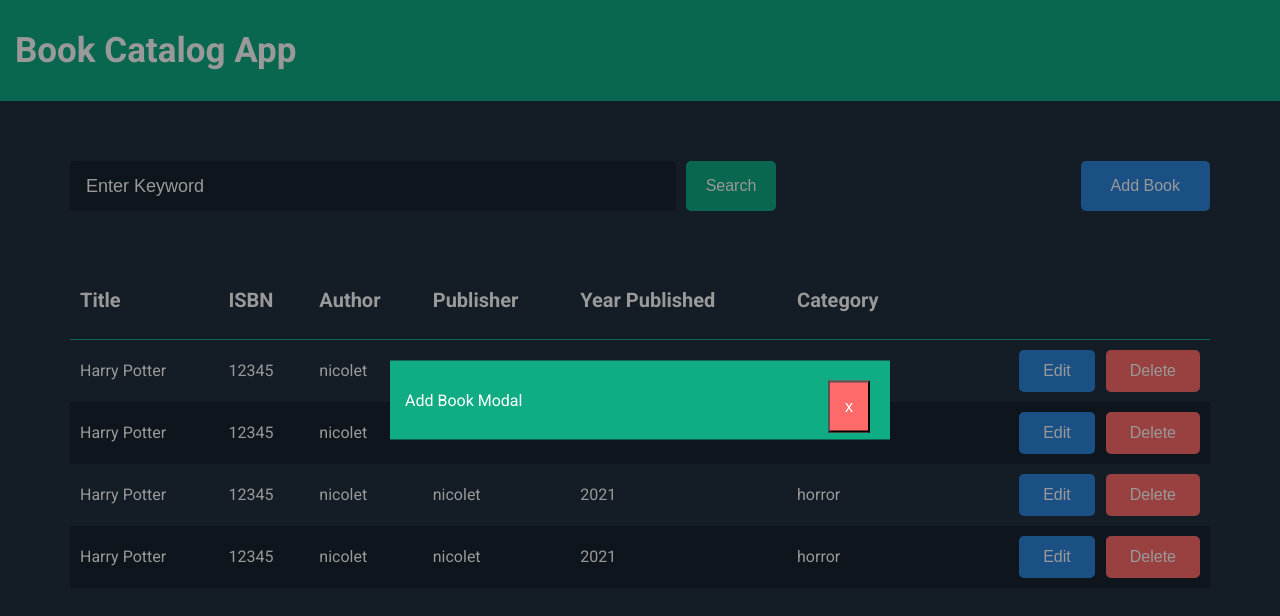
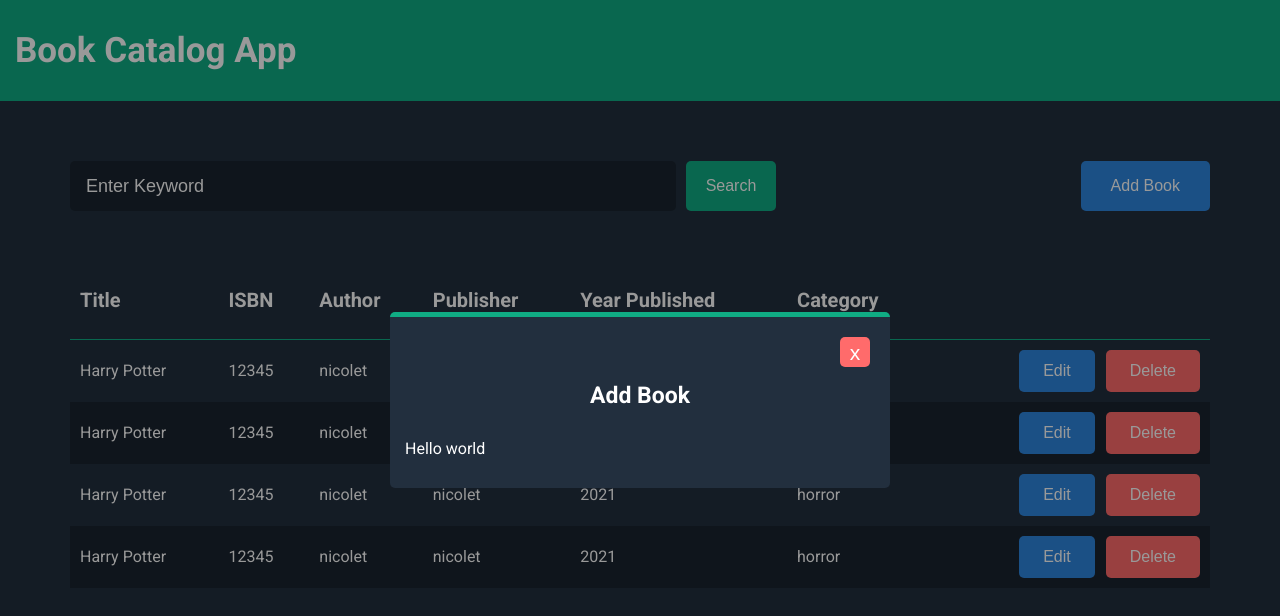
Before and after one commit to niketski/react-book-catalog-app, a React (Create React App) app: page / in a window 1280 px wide. Shown: the top 616 px of the page. Built offline with nearby package versions, Linux system fonts and the light colour scheme.

Commit message:
modal component revision v1

```diff
--- a/src/App.js
+++ b/src/App.js
@@ -17,7 +17,9 @@ class App extends React.Component {
         <Header/>
 
         {/* modals */}
-        <Modal>Add Book Modal</Modal>
+        <Modal title="Add Book">
+          <p>Hello world</p>
+        </Modal>
 
         <main>
           <BooksPanel/>
--- a/src/components/ui/Modal.js
+++ b/src/components/ui/Modal.js
@@ -14,6 +14,7 @@ function ModalContent(props) {
     return (
         <div className={styles.modalBody}>
             <button type="button" className={styles.modalClose}>x</button>
+            {props.title ? <h3>{props.title}</h3> : null}
             <div className={styles.modalInner}>{props.children}</div>
         </div>
     );
@@ -23,7 +24,7 @@ function Modal(props) {
     return (
         <React.Fragment>
             {ReactDOM.createPortal(<ModalBackDrop onClose={props.onClose} />, portalElement)}
-            {ReactDOM.createPortal(<ModalContent>{props.children}</ModalContent>, portalElement)}
+            {ReactDOM.createPortal(<ModalContent title={props.title}>{props.children}</ModalContent>, portalElement)}
         </React.Fragment>
     );
 }
--- a/src/components/ui/Modal.module.css
+++ b/src/components/ui/Modal.module.css
@@ -19,26 +19,46 @@
     transform: translate(-50%, -50%);
     z-index: 100;
     width: 100%;
+    border-radius: 5px;
     max-width: 500px;
-    background: var(--primary-color);
+    padding-top: 65px;
+    background: var(--background-color);
+    border-top: 5px solid var(--primary-color);
 }
 
     .modalClose {
         position: absolute;
         top: 20px;
         right: 20px;
-        display: inline-block;
-        padding: 15px;
+        display: inline-flex;
+        justify-content: center;
+        align-items: center;
+        padding: 0;
+        width: 30px;
+        height: 30px;
         color: #fff;
-        font-size: 16px;
+        font-size: 21px;
         background-color: var(--color-danger);
         transition: var(--site-transition);
+        -webkit-appearance: none;
+        appearance: none;
+        border: none;
+        line-height: 1;
+        cursor: pointer;
+        outline: none;
+        border-radius: 5px;
     }
 
     .modalClose:hover {
         background-color: var(--color-danger-secondary);
     }
 
+    h3 {
+        font-size: 23px;
+        text-align: center;
+        color: #fff;
+    }
+
     .modalInner {
         padding: 30px 15px;
     }
```
